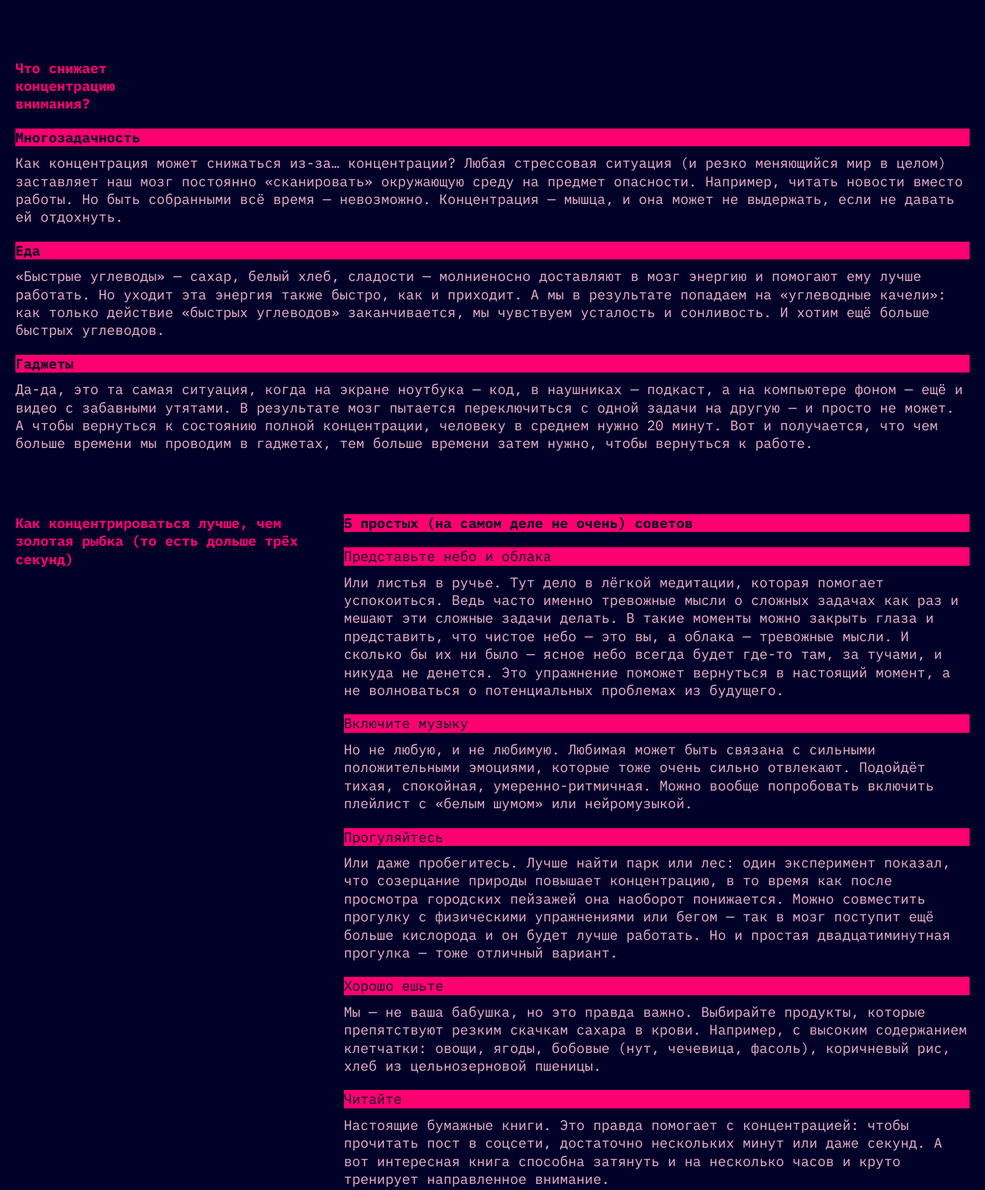
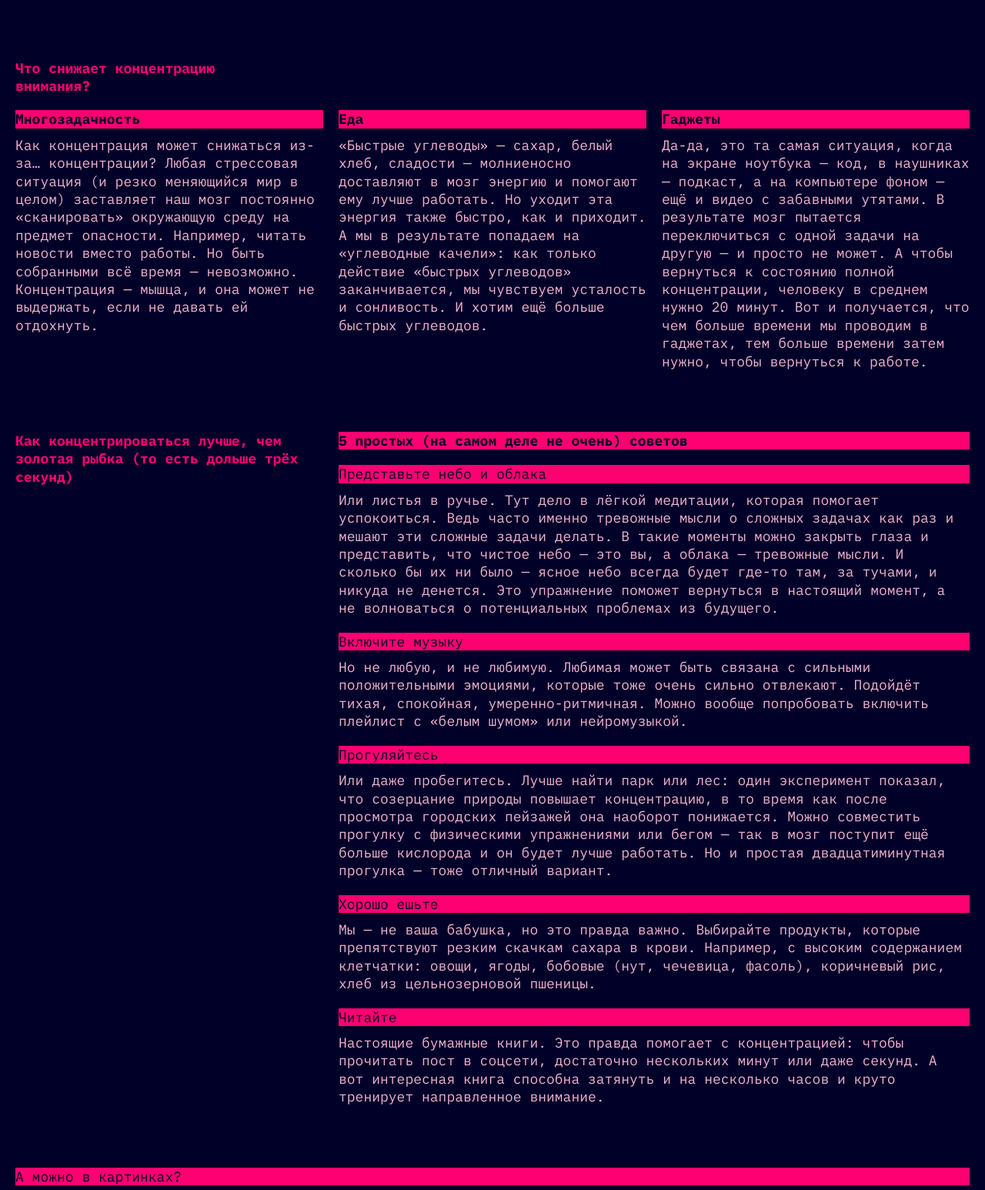
Before and after one commit to trydov1k/slozhno-sosredotochitsya-ad, a plain HTML site: page index.html in a window 1280 px wide. Shown: the part 1278-2824 px from the top of the page at 77% size. Drawn offline with Linux system fonts and the light colour scheme.

Commit message:
Доделал 1024px

```diff
--- a/styles/style.css
+++ b/styles/style.css
@@ -310,9 +310,24 @@
     grid-column: span 3;
   }
 
-  .section:first-child {
+  .section:first-child, .section:nth-child(3) {
     column-gap: 10px;
   }
 
+  .section:nth-child(2) .section__title {
+    inline-size: 315px;
+  }
 
+  .section:nth-child(2) {
+    grid-template-columns: repeat(3, 1fr);
+  }
+
+  .section:nth-child(2) .section__title {
+    grid-row: 1;
+    grid-column: span 3;
+  }
+
+  .footer-title {
+    font-size: 157px;
+  }
 }
```
